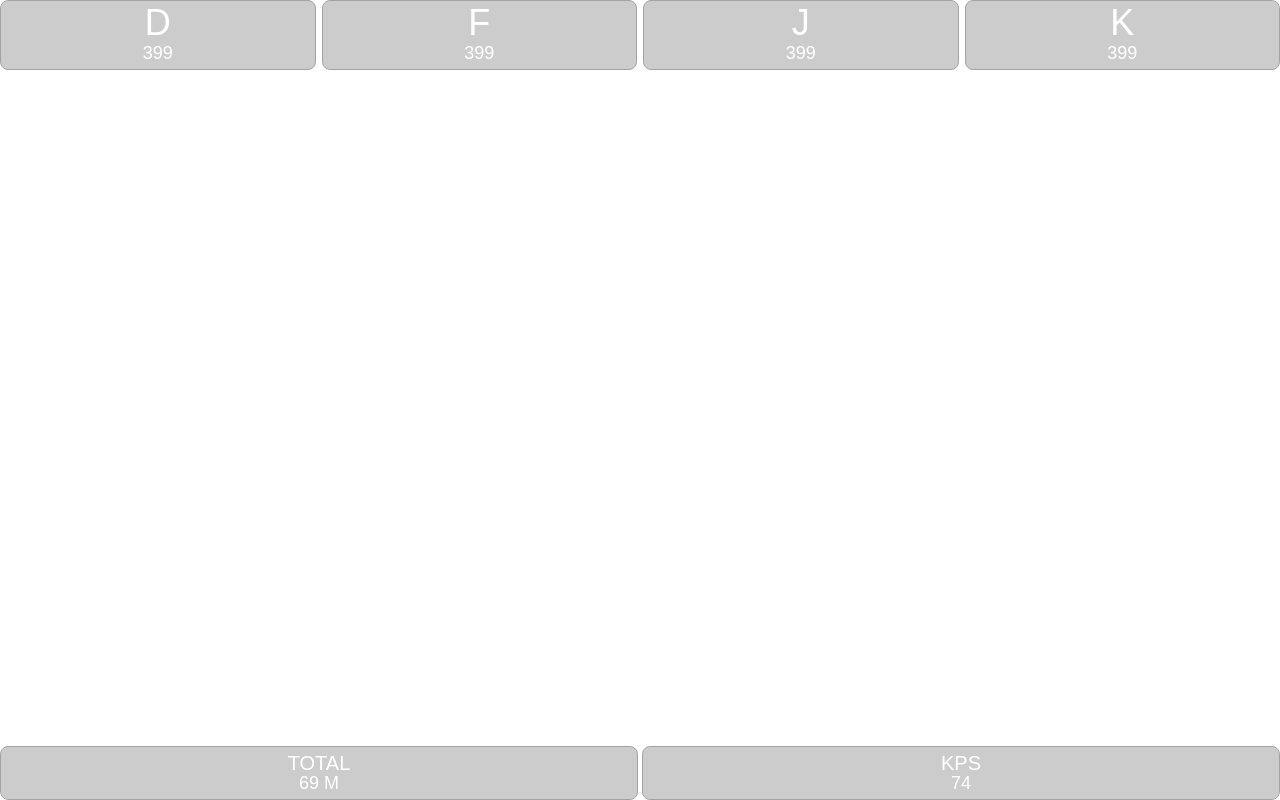
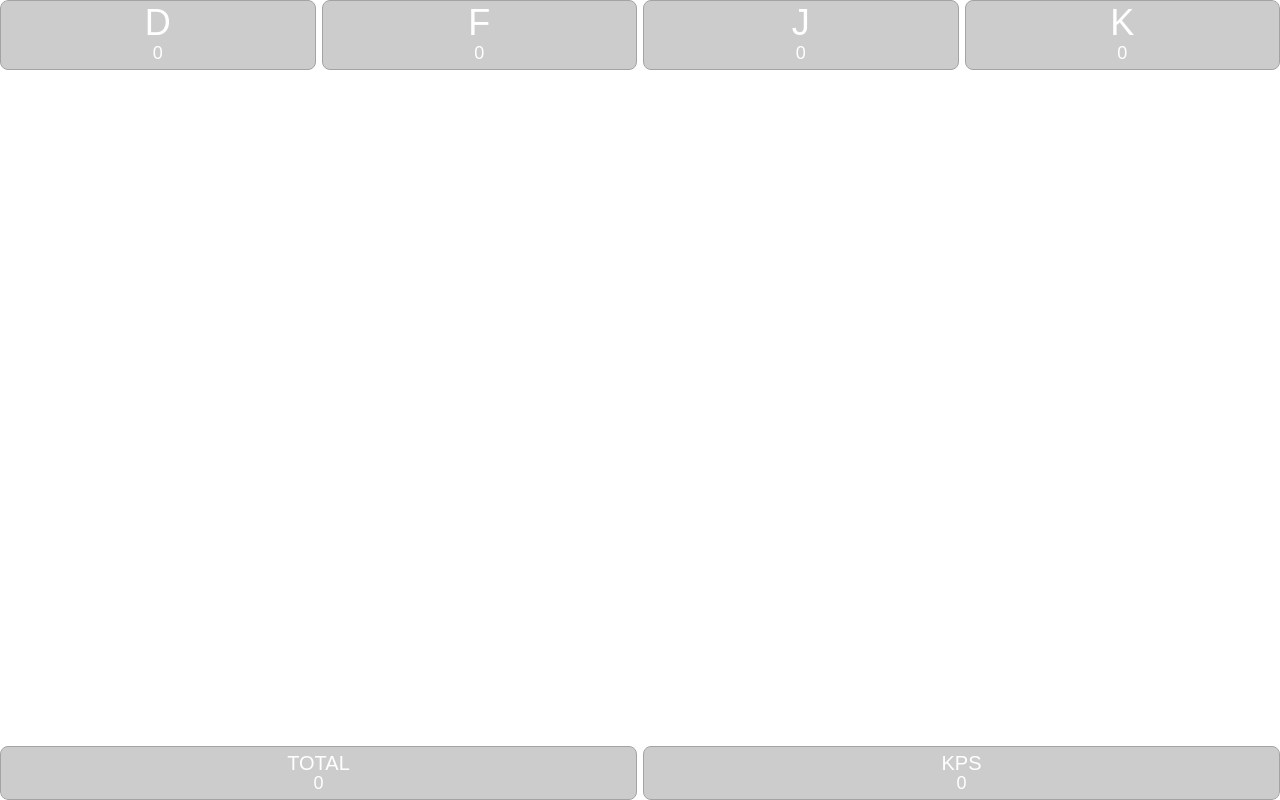
Before and after one commit to sujang958/teca, a Svelte app: page / in a window 1280 px wide. Built offline with nearby package versions, Linux system fonts and the light colour scheme; a web font is replaced by a local one.

Commit message:
feat: implement kps

```diff
--- a/src-tauri/tauri.conf.json
+++ b/src-tauri/tauri.conf.json
@@ -39,7 +39,7 @@
         "resizable": true,
         "title": "teca",
         "width": 270,
-        "height": 110,
+        "height": 130,
         "label": "main",
         "decorations": false,
         "transparent": true
--- a/src/App.svelte
+++ b/src/App.svelte
@@ -4,9 +4,24 @@
 
   const unlistens: UnlistenFn[] = []
 
+  const isPayload = (value: any): value is { key: string } => {
+    if (typeof value !== "object") return false
+    if (!("key" in value)) return false
+
+    return true
+  }
+
+  let counts: { [key: string]: bigint } = {}
+  let tempCounts = 0n
+  let kps = 0n
+
+  const countsInterval = setInterval(() => {
+    kps = tempCounts
+    tempCounts = 0n
+  }, 1000)
+
   listen("keyDown", (event) => {
-    if (typeof event.payload !== "object") return
-    if (!("key" in event.payload)) return
+    if (!isPayload(event.payload)) return
 
     const key = String(event.payload.key).toUpperCase()
 
@@ -15,13 +30,28 @@
   }).then((v) => unlistens.push(v))
 
   listen("keyUp", (event) => {
-    if (typeof event.payload !== "object") return
-    if (!("key" in event.payload)) return
+    if (!isPayload(event.payload)) return
+
+    tempCounts += 1n
 
     const key = String(event.payload.key).toUpperCase()
 
-    keyElements[key].classList.add("not-pressed")
-    keyElements[key].classList.remove("pressed")
+    keyElements[key]?.classList.add("not-pressed")
+    keyElements[key]?.classList.remove("pressed")
+
+    counts[key] ??= 0n
+    counts[key] += 1n
+
+    counts = { ...counts }
+
+    localStorage.setItem(
+      "counts",
+      JSON.stringify(
+        Object.fromEntries(
+          Object.entries(counts).map(([key, value]) => [key, String(value)]),
+        ),
+      ),
+    )
   }).then((v) => unlistens.push(v))
 
   let targetKeys: string[] = []
@@ -31,9 +61,20 @@
   onMount(() => {
     localStorage.keys ??= '["D", "F", "J", "K"]'
     targetKeys = JSON.parse(localStorage.keys)
+
+    localStorage.counts ??= "{}"
+
+    counts = Object.fromEntries(
+      Object.entries(JSON.parse(localStorage.counts))
+        .filter(
+          (value): value is [string, string] => typeof value[1] === "string",
+        )
+        .map(([key, value]) => [key, BigInt(value)]),
+    )
   })
 
   onDestroy(() => {
+    clearInterval(countsInterval)
     unlistens.forEach((v) => v())
   })
 </script>
@@ -46,22 +87,28 @@
       bind:this={keyElements[targetKey.toUpperCase()]}
     >
       <p class="text-4xl">{targetKey.toUpperCase()}</p>
-      <p class="text-lg -mt-1">399</p>
+      <p class="text-lg -mt-1">
+        {counts[targetKey.toUpperCase()] ?? 0n}
+      </p>
     </div>
   {/each}
 </div>
 
-<div class="flex flex-row items-center justify-evenly w-full gap-x-1">
+<div class="flex flex-row items-center justify-evenly w-full gap-x-1.5">
   <div
     class="not-pressed rounded-lg text-center flex-1 py-0.5 border border-neutral-400"
   >
     <p class="text-xl">TOTAL</p>
-    <p class="text-lg -mt-2">69 M</p>
+    <p class="text-lg -mt-2">
+      {Object.entries(counts)
+        .map(([_, value]) => value)
+        .reduce((a, b) => a + b, 0n)}
+    </p>
   </div>
   <div
     class="not-pressed rounded-lg text-center flex-1 py-0.5 border border-neutral-400"
   >
     <p class="text-xl">KPS</p>
-    <p class="text-lg -mt-2">74</p>
+    <p class="text-lg -mt-2">{kps}</p>
   </div>
 </div>
--- a/vite.config.ts
+++ b/vite.config.ts
@@ -20,7 +20,6 @@ export default defineConfig(async () => ({
   build: {
     // Tauri supports es2021
     target: process.env.TAURI_PLATFORM == "windows" ? "chrome105" : "safari13",
-    // don't minify for debug builds
     minify: !process.env.TAURI_DEBUG ? "esbuild" : false,
     // produce sourcemaps for debug builds
     sourcemap: !!process.env.TAURI_DEBUG,
```
